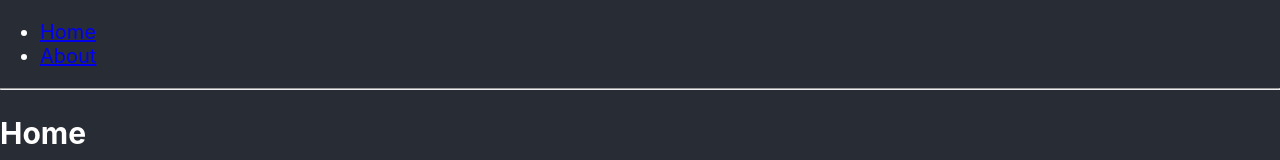
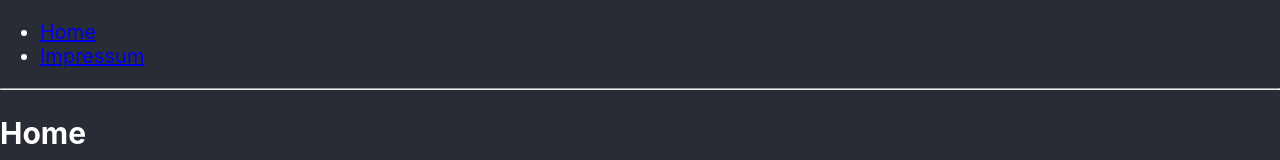
Before and after one commit to MaxZell/152, a React (Create React App) app: page / in a window 1280 px wide. Shown: the top 160 px of the page. Built offline with nearby package versions, Linux system fonts and the light colour scheme.

Commit message:
new routing test

```diff
--- a/src/App.js
+++ b/src/App.js
@@ -10,7 +10,7 @@
         <div>
           <ul>
             <li><Link to="/">Home</Link></li>
-            <li><Link to="/about">About</Link></li>
+            <li><Link to="/impressum">Impressum</Link></li>
           </ul>
 
           <hr />
```
